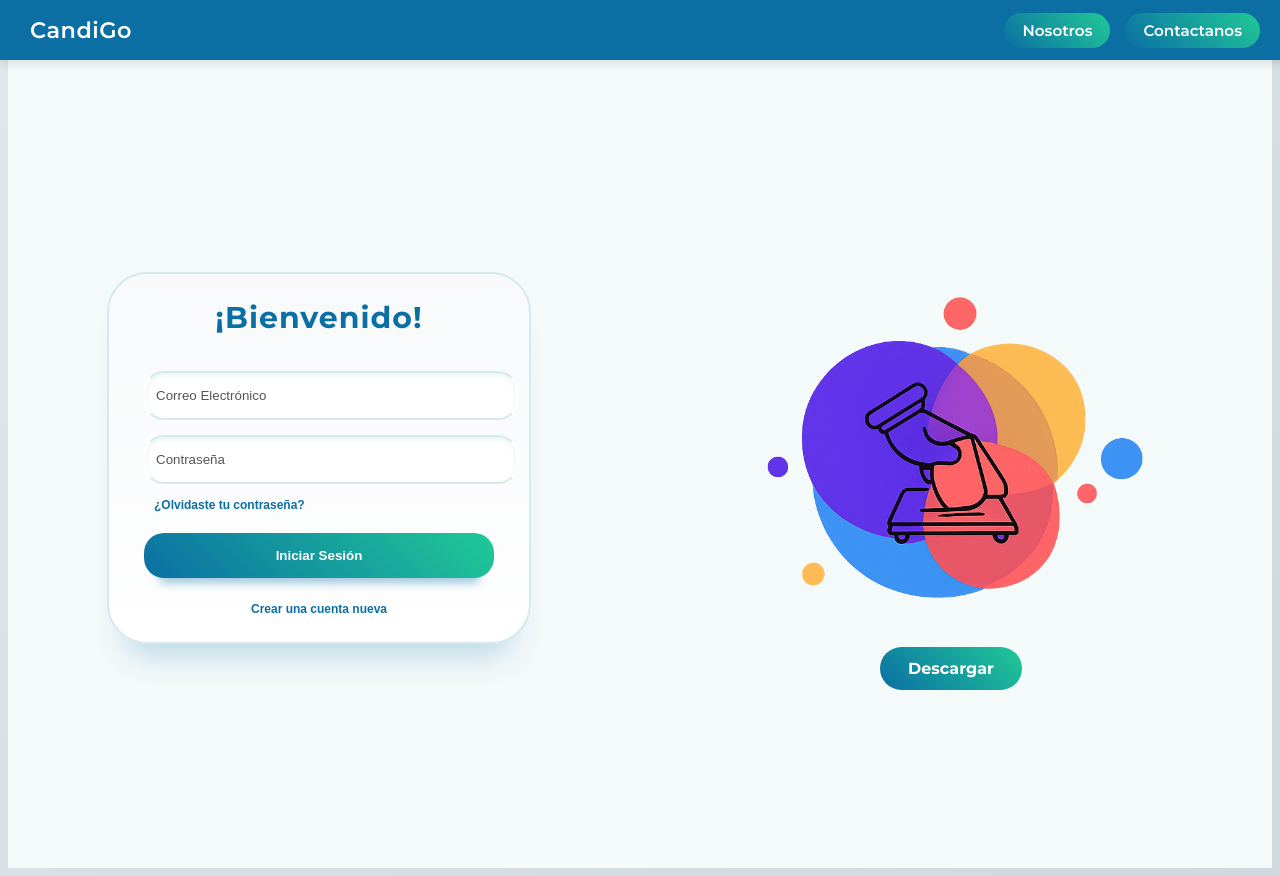
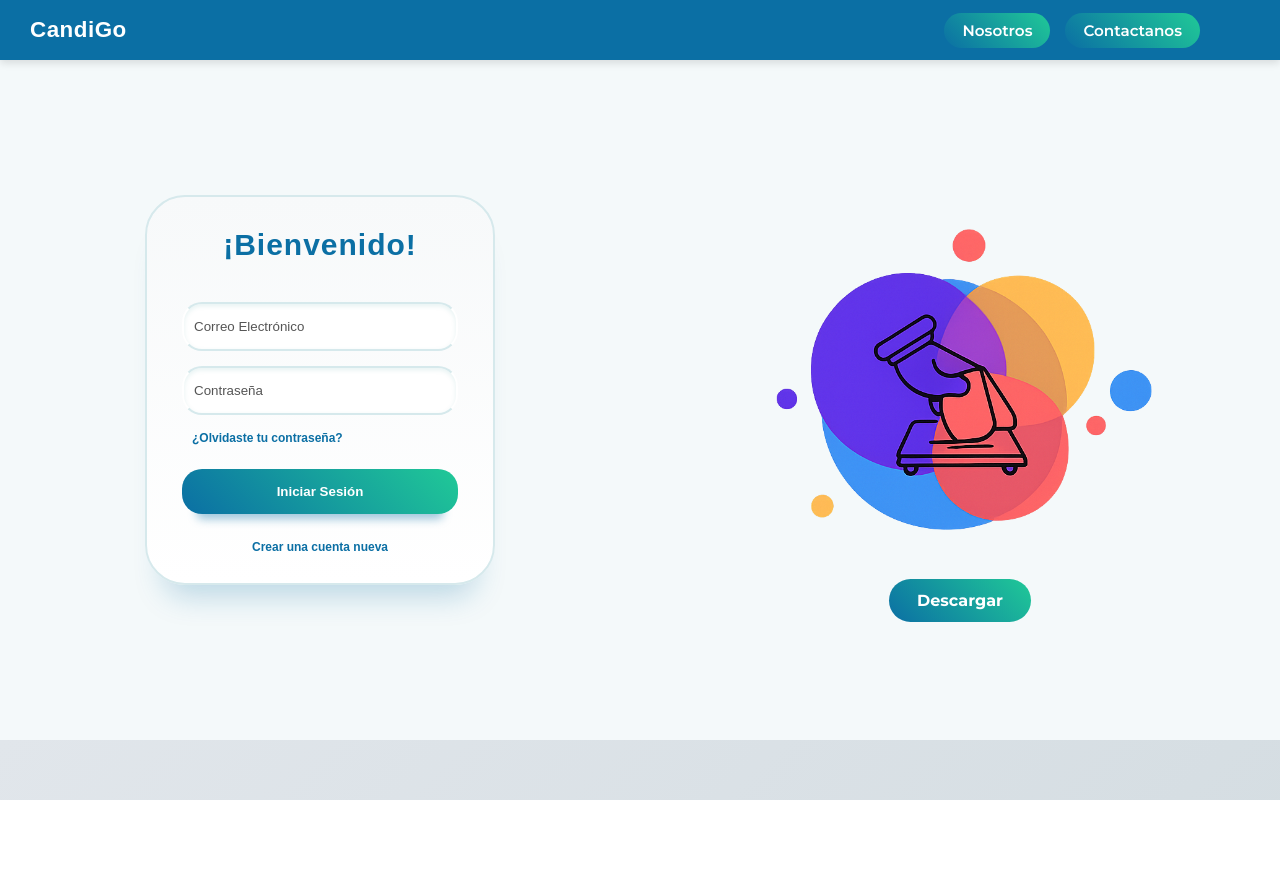
Before and after one commit to golivaxd/CandiGo, a Next.js app in the folder fronted/: page / in a window 1280 px wide. After the commit the page ends 800 px from the top, so only its background shows below. Built offline with nearby package versions, Linux system fonts and the light colour scheme.

Commit message:
fix: moved CSS variables to globals.css

```diff
--- /dev/null
+++ b/fronted/src/app/globals.css
@@ -0,0 +1,24 @@
+/* 🎨 VARIABLES GLOBALES */
+:root {
+  --color-azul-elegante: #0b6fa4;
+  --color-verde-aqua: #20c997;
+  --color-gris-suave: #f7f9fa;
+  --color-blanco: #fff;
+  --color-gris-borde: #d6e9ec;
+  --color-gris-texto: #555;
+  --color-gris-secundario: #888;
+}
+
+/* ✨ ESTILOS BASE */
+* {
+  margin: 0;
+  padding: 0;
+  box-sizing: border-box;
+  font-family: 'Poppins', sans-serif;
+}
+
+body {
+  background-color: var(--color-gris-suave);
+  color: var(--color-gris-texto);
+  line-height: 1.5;
+}
--- a/fronted/src/app/layout.tsx
+++ b/fronted/src/app/layout.tsx
@@ -1,3 +1,5 @@
+import './globals.css';
+
 export const metadata = {
   title: 'CandiGo',
   description: 'Infórmate con CandiGo',
```
